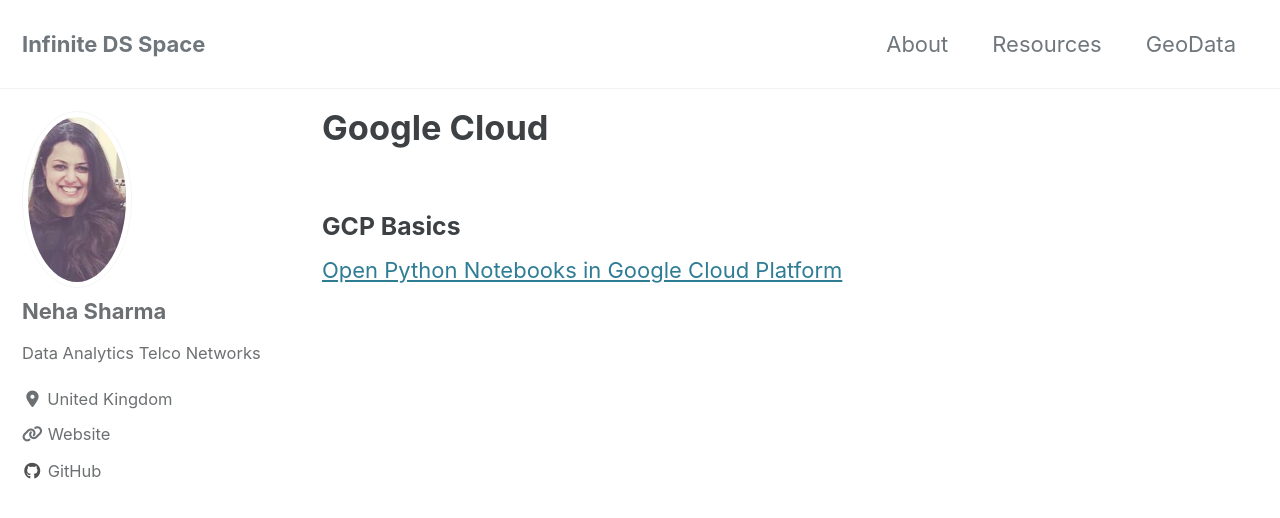
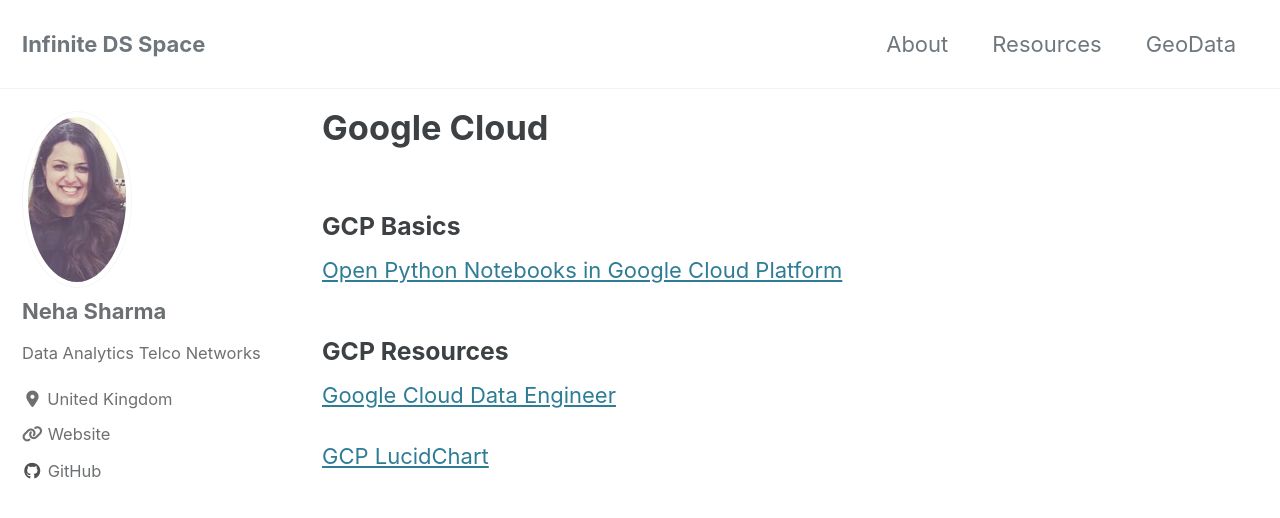
Before and after one commit to ns3115neha/ns3115neha.github.io, a Jekyll site: the page built from _pages/cloudcomputing.md, in a window 1280 px wide and 900 px high. Shown: the top 518 px of the window. Built offline with Jekyll 4.4.1, drawn with Linux system fonts in a browser that asks for light colours; cached includes are drawn as plain includes; nearby versions of some CDN libraries.

Commit message:
Update cloudcomputing.md

```diff
--- a/_pages/cloudcomputing.md
+++ b/_pages/cloudcomputing.md
@@ -5,3 +5,9 @@
 
 ### GCP Basics
 [Open Python Notebooks in Google Cloud Platform](https://ns3115neha.github.io/gcp/python/Opening_JupyterNotebook_Google_Console/)
+
+
+### GCP Resources
+[Google Cloud Data Engineer](https://linuxacademy.com/course/google-cloud-data-engineer/)
+
+[GCP LucidChart](https://www.lucidchart.com/documents/view/0ca44a63-4ea4-4d78-8367-2465512d21be/H6Px4DdAjbF5)
```
